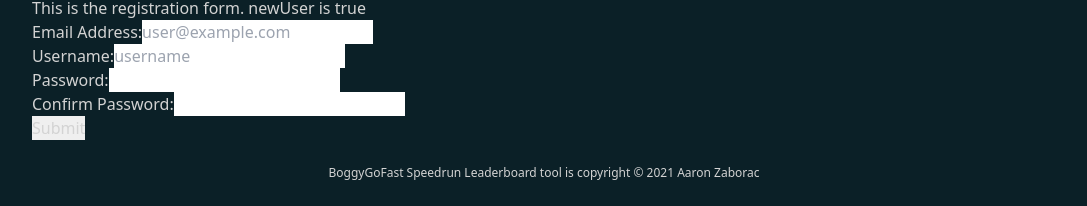
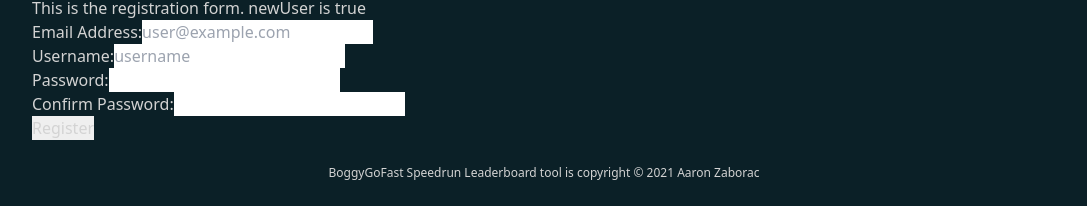
Before and after one commit to OttoVonBismark/boggygofast-v3-frontend, a React (Create React App) app: page /register in a window 1280 px wide. Shown: the part 156-362 px from the top of the page, without its empty margins (96-1183 px from the left). Built offline with nearby package versions, Linux system fonts and the light colour scheme.

Commit message:
Refines Form and Registration components...
Form's "newUser" prop now defaults to 'false'.
Form has a new "submitButtonText" prop that defaults to 'Update'.
Registration now utilizes Form's new props.

```diff
--- a/src/containers/users/Form.js
+++ b/src/containers/users/Form.js
@@ -2,9 +2,7 @@
 import { useState } from 'react'
 import PropTypes from 'prop-types'
 
-// TODO: Add submitButtonText prop
-// TODO: Add button component and pass submitButtonText along to it.
-const Form = ({ newUser }) => {
+const Form = ({ newUser, submitButtonText }) => {
   // If newUser is true, all fields should be blank. Otherwise, use the current user's properties (to be added later)
   const [email, setEmail] = useState(newUser ? '' : '')
   const [username, setUsername] = useState(newUser ? '' : '')
@@ -48,20 +46,20 @@
         <input type='password' value={passwordConfirmation} onChange={(e) => setPasswordConfirmation(e.target.value)} />
         <br/>
 
-        <input type='submit' value='Submit' className='btn btn-block'/>
+        <input type='submit' value={submitButtonText} className='btn btn-block'/>
       </form>
     </div>
   )
 }
 
 Form.defaultProps = {
-  newUser: true,
-  // submitButtonText: 'Register'
+  newUser: false,
+  submitButtonText: 'Update'
 }
 
 Form.propTypes = {
   newUser: PropTypes.bool,
-  // submitButtonText: PropTypes.string
+  submitButtonText: PropTypes.string
 }
 
 export default Form
--- a/src/containers/users/Registration.js
+++ b/src/containers/users/Registration.js
@@ -5,7 +5,7 @@
   return (
     <div>
       <h1>Register a New User</h1>
-      <Form newUser={true} />
+      <Form newUser={true} submitButtonText='Register' />
     </div>
   )
 }
```
